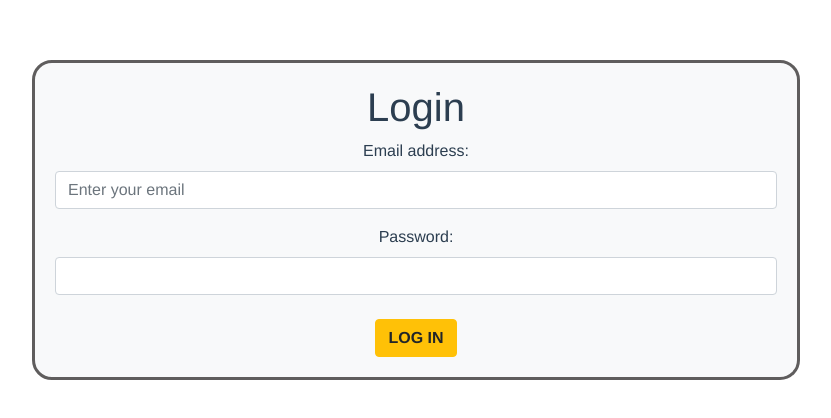
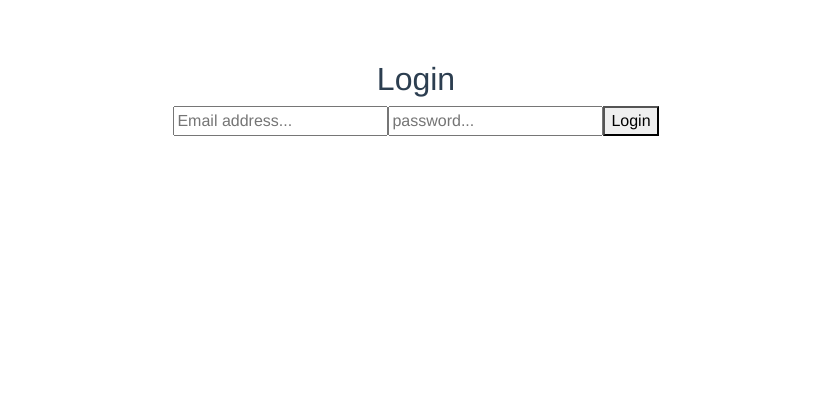
Before and after one commit to BT3103-G7/iFit, a Vue app: page /login in a window 1280 px wide. Shown: the top 418 px of the page, without its empty margins (224-1055 px from the left). Built offline with nearby package versions, Linux system fonts and the light colour scheme.

Commit message:
"updated signup, login pages"

```diff
--- a/src/components/Login.vue
+++ b/src/components/Login.vue
@@ -1,6 +1,6 @@
 <template>
     <div>
-    <b-card id="loginDiv" bg-variant="light">
+    <!--<b-card id="loginDiv" bg-variant="light">
       <h1>Login</h1>
       <b-form v-on:submit.native.prevent="login">
 
@@ -10,15 +10,31 @@
         <label for="text-password">Password:</label>
         <b-form-input type="password" id="text-password" v-model="password" required></b-form-input>
 
-        <!--<br><b-form-checkbox class="mb-2 mr-sm-2 mb-sm-0">Remember my preference</b-form-checkbox>-->
+        <br><b-form-checkbox class="mb-2 mr-sm-2 mb-sm-0">Remember my preference</b-form-checkbox>
         <br><b-button type="submit" variant="warning"><b>LOG IN</b></b-button>
       </b-form>
-    </b-card>
-  </div>
+    </b-card>-->
+      <form @submit.prevent="login">
+        <h2>Login</h2>
+        <input
+          type="email"
+          placeholder="Email address..."
+          v-model="email"
+        />
+        <input
+          type="password"
+          placeholder="password..."
+          v-model="password"
+        />
+        <button type="submit">
+        Login
+        </button>
+      </form>
+    </div>
 </template>
 
 <script>
-import firebase from 'firebase'
+import firebase from "firebase"
 
 export default {
   data() {
@@ -30,9 +46,7 @@ export default {
   },
   methods: {
     login() {
-      firebase
-      .auth()
-      .signInWithEmailAndPassword(this.email, this.password)
+      firebase.auth().signInWithEmailAndPassword(this.email, this.password)
       .then(() => {
         alert('Successfully logged in');
         this.$router.push('/overview');
```
Also changed, not shown: src/firebase.js (indentation only).
